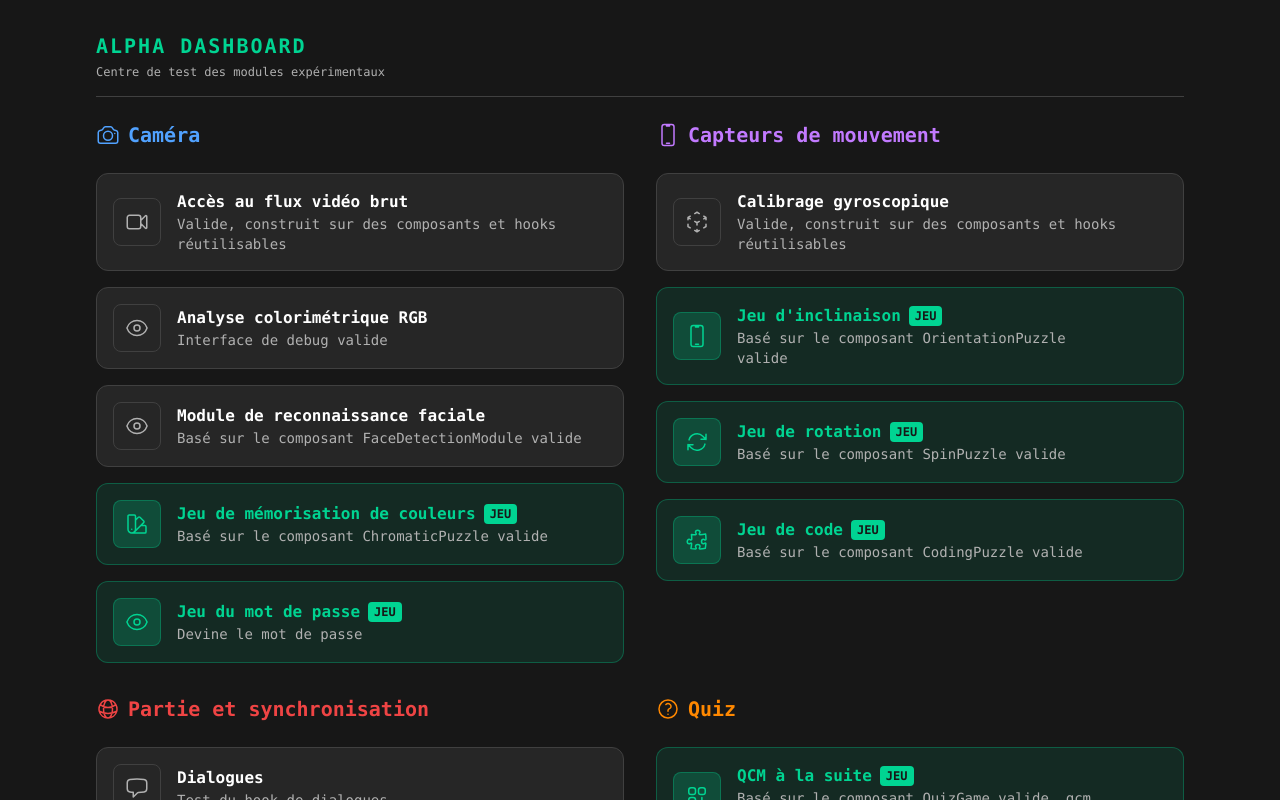
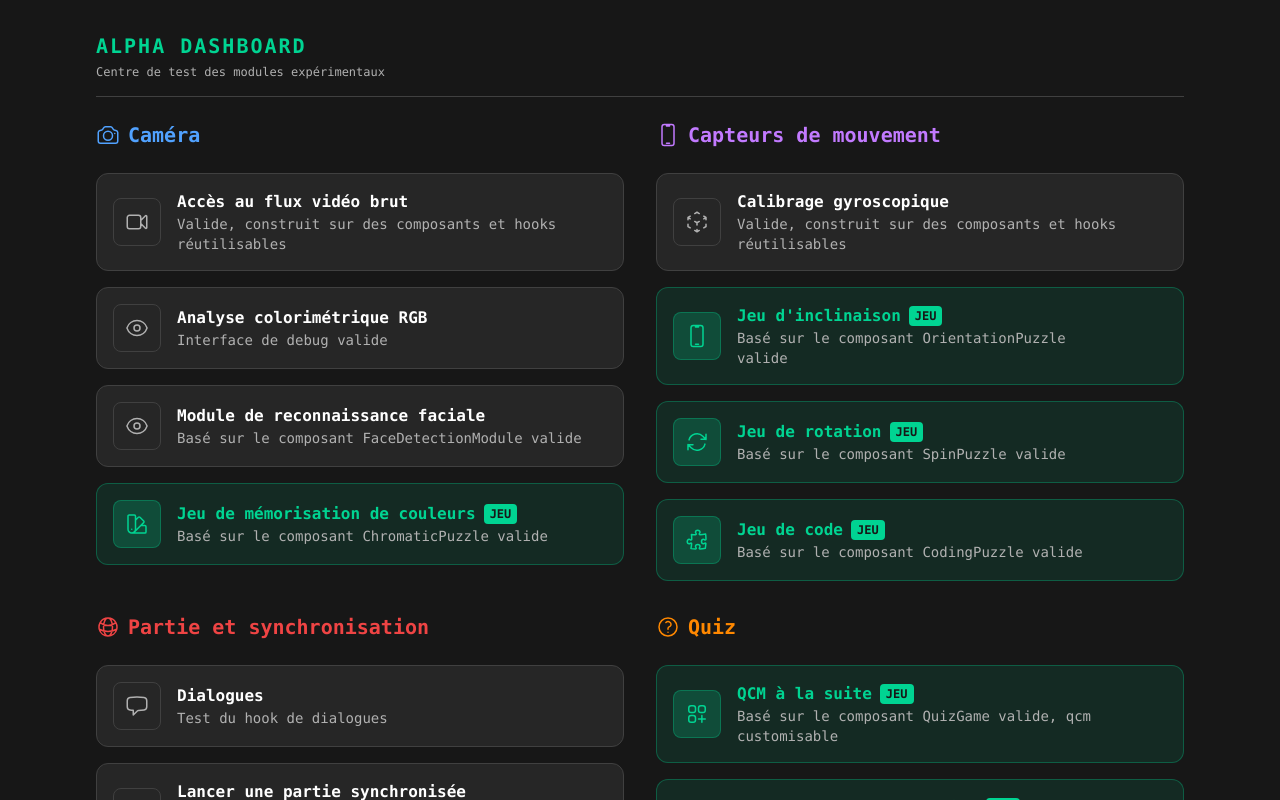
Before and after one commit to Sekaivi/MissionADA42, a Next.js app: page /alpha in a window 1280 px wide. Shown: the top 800 px of the page. Built offline with nearby package versions, Linux system fonts and the light colour scheme.

Commit message:
fix(Face Detection): fix dependances, component and integration

```diff
--- a/src/app/alpha/camera-face-detector/page.tsx
+++ b/src/app/alpha/camera-face-detector/page.tsx
@@ -1,6 +1,18 @@
 'use client';
-import CameraGame from '@/components/Tutorial/CameraGame';
+import { FaceDetectionModule } from '@/components/Tutorial/FaceDetectionModule';
+import { AlphaHeader } from '@/components/alpha/AlphaHeader';
 
 export default function Home() {
-    return <CameraGame onSuccess={() => console.log('success')} />;
+    return (
+        <>
+            <AlphaHeader title={'Module de reconnaissance faciale'} />
+            <FaceDetectionModule
+                onSolve={() =>
+                    window.alert(
+                        "Bravo, vous avez validé le module ! On peut passer à l'étape suivante !"
+                    )
+                }
+            />
+        </>
+    );
 }
--- a/src/app/alpha/page.tsx
+++ b/src/app/alpha/page.tsx
@@ -57,14 +57,7 @@ const ALPHA_MODULES: ModuleGroup[] = [
                 subtitle: 'Basé sur le composant ChromaticPuzzle valide',
                 icon: SwatchIcon,
                 isGame: true,
-            },
-            {
-                href: '/alpha/password-game',
-                title: 'Jeu du mot de passe',
-                subtitle: 'Devine le mot de passe',
-                icon: EyeIcon,
-                isGame: true,
-            },
+            }
         ],
     },
     {
```
